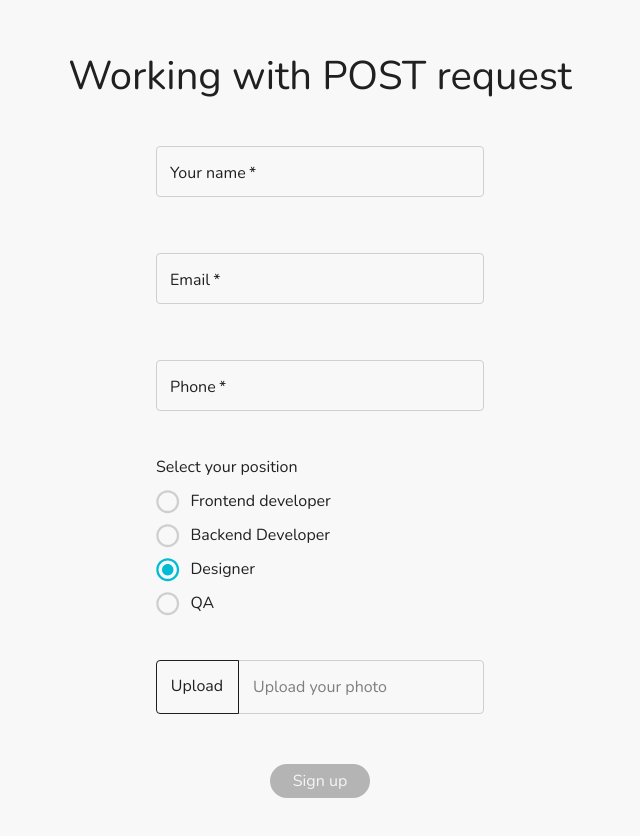
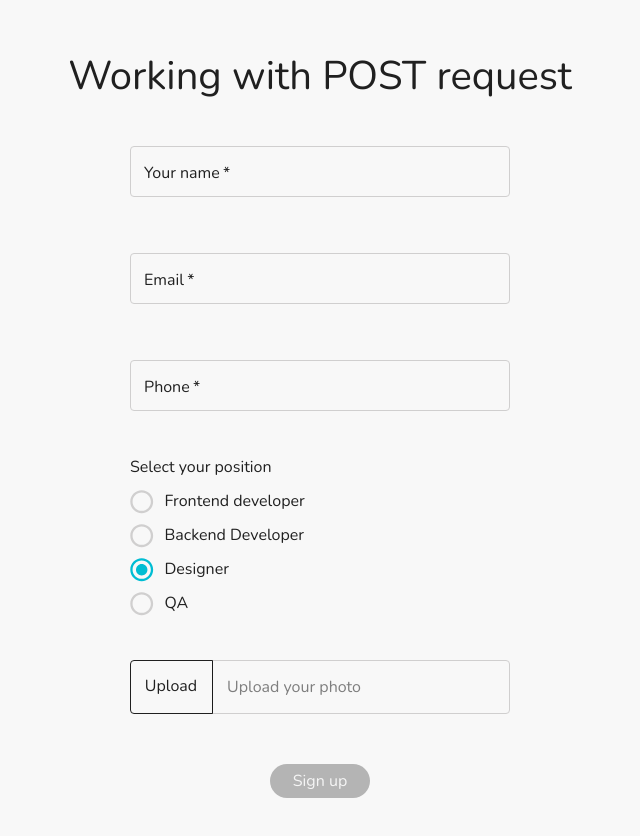
Before and after one commit to hustle2live/abz-landing, a React (Create React App) app: page / in a window 1280 px wide. Shown: the part 1140-1976 px from the top of the page, without its empty margins (320-960 px from the left). Built offline with nearby package versions, Linux system fonts and the light colour scheme; no server answers.

Commit message:
register textfields moderate scss width && queries

```diff
--- a/src/components/Candidates/Candidates.module.scss
+++ b/src/components/Candidates/Candidates.module.scss
@@ -117,7 +117,6 @@ button.more {
 
       .card {
          max-width: 370px;
-         // margin-bottom: 0;
       }
    }
 }
--- a/src/components/Registration/Register.module.scss
+++ b/src/components/Registration/Register.module.scss
@@ -5,6 +5,7 @@
 .registerSection {
    form {
       border: none;
+   }
 
    .textFieldsGroup {
       margin: 0 auto;
@@ -16,7 +17,7 @@
    }
 
    .textField {
-      width: 100%;
+      width: -webkit-fill-available;
       margin: 10px auto 20px;
 
       input {
@@ -26,7 +27,6 @@
 
    input[type='submit'] {
       display: block;
-    }
    }
 }
 
@@ -51,6 +51,7 @@
    display: flex;
    flex-wrap: nowrap;
    margin-bottom: 50px;
+
    label {
       padding: 12px 15px;
    }
@@ -67,15 +68,15 @@
 }
 
 @media screen and (min-width: 320px) {
-  .registerSection form,
-  .registerSection form .textFieldsGroup {
+   .registerSection {
+      form,
+      .textFieldsGroup {
          max-width: 328px;
       }
 
-  .registerSection form .inputFileEmement {
+      .inputFileEmement {
          display: flex;
          flex-wrap: nowrap;
-    max-width: 328px;
 
          label {
             padding: 12px 2px;
@@ -87,3 +88,13 @@
          flex-grow: 1;
       }
    }
+}
+
+@media screen and (min-width: 420px) {
+   .registerSection {
+      form,
+      .textFieldsGroup {
+         max-width: 380px;
+      }
+   }
+}
--- a/src/styles/global.module.scss
+++ b/src/styles/global.module.scss
@@ -39,10 +39,7 @@ h3 {
    align-items: center;
 }
 
-// button {
-//    min-width: 80px;
-//    height: 30px;
-//    padding: 4px 14px;
+// input[type='submit'] {
 // }
 
 input[type='submit'],
@@ -112,17 +109,24 @@ input[type='file'] {
    visibility: visible;
 }
 
+@media screen and (max-width: 560px) {
+   h2,
+   h3 {
+      max-width: 328px;
+   }
+}
+
 @media screen and (max-width: 355px) {
    button {
       min-width: 80px;
       height: 30px;
       padding: 4px 14px;
    }
-}
 
-@media screen and (max-width: 560px) {
+   h1,
    h2,
    h3 {
-      max-width: 328px;
+      font-size: 36px;
+      line-height: 36px;
    }
 }
```
Lines whose indentation alone changed are shown as unchanged.
